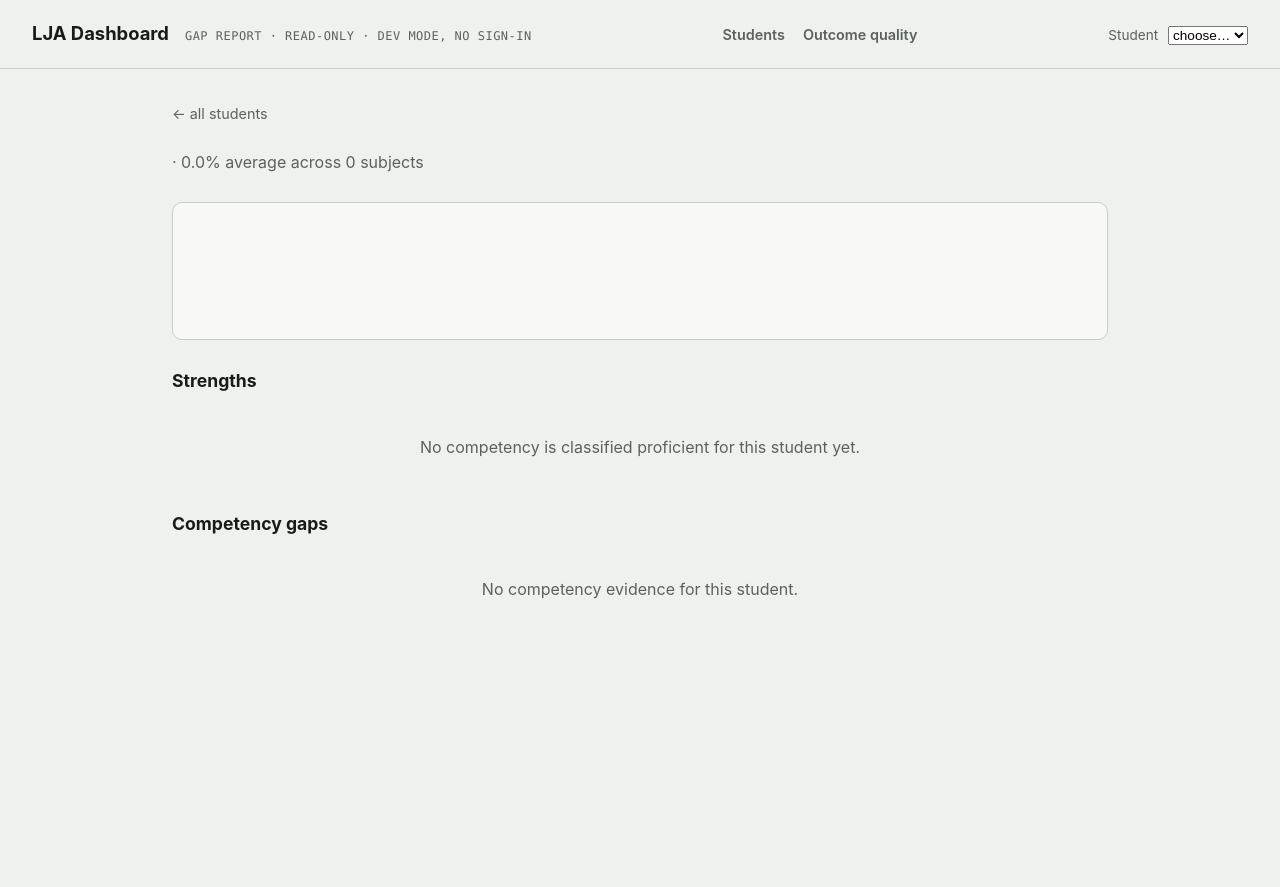
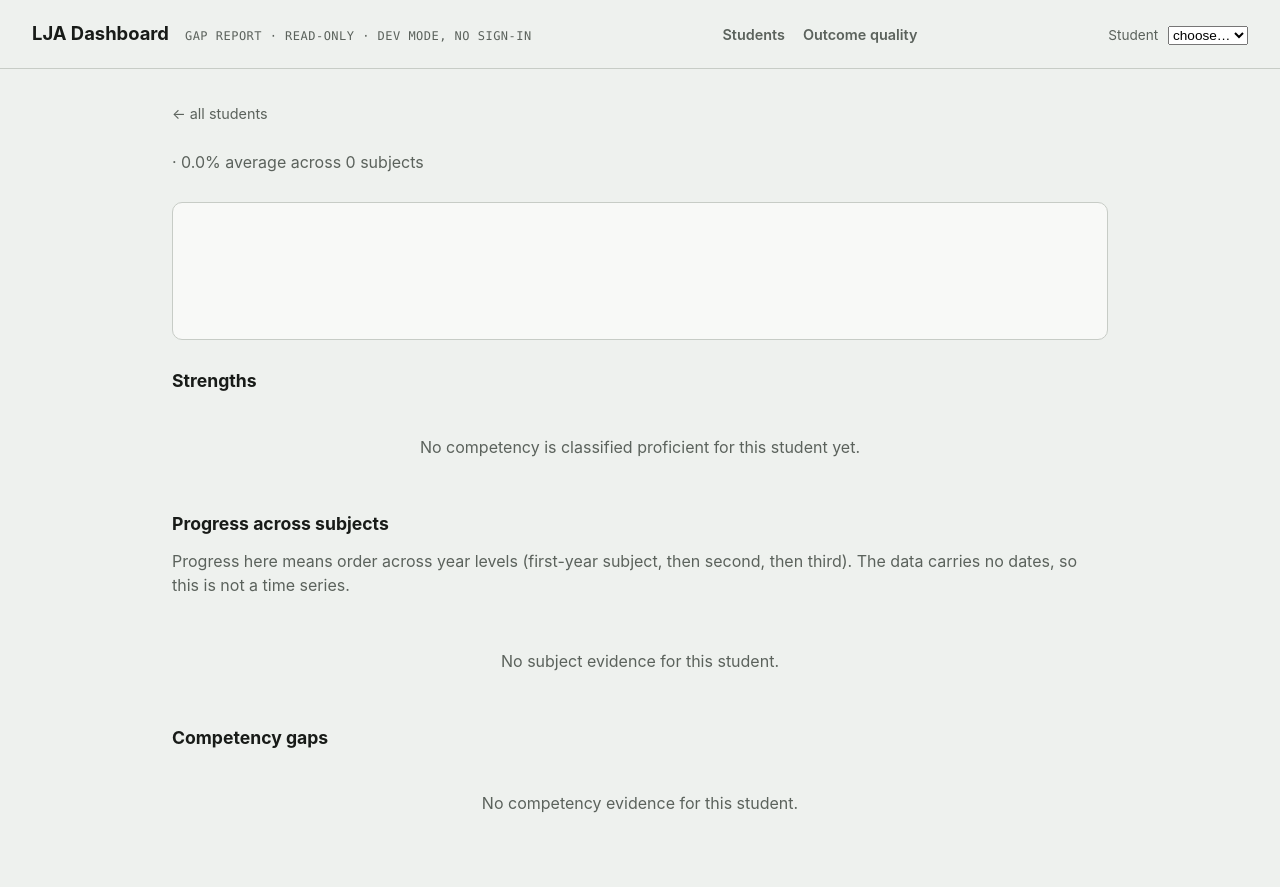
Before and after one commit to yetanotherpassword/LearningJourneyAssistant, a Python web app: template python/lja/dashboard/templates/student.html in a window 1280 px wide. Before the commit the page ends 599 px from the top, so only its background shows below. Run offline with Jinja, Linux system fonts and the light colour scheme; the template is opened without the code that fills it, so the values that code supplies are empty.

Commit message:
IOLG-107: progress across subjects section on the student page
Refs IOLG-107

Pivot the per-gap subject evidence into one row per competency and one
column per subject in year-level order, with the gap card's trend word,
under a line chart of the competencies seen in two or more subjects (gaps
first, capped at eight; the table always has every row). Order, not time:
the page says the data carries no dates. Series colours are eight fixed
tokens validated for colour-vision deficiency in light and dark mode.
Three new tests; the strengths-section helper now stops at the new
heading. README paragraph added.

Co-Authored-By: Claude Fable 5.1 <noreply@anthropic.com>

```diff
--- a/python/lja/dashboard/static/style.css
+++ b/python/lja/dashboard/static/style.css
@@ -15,6 +15,17 @@
   --status-developing-bg: #dde9f7;
   --status-proficient: #2f7a4f;
   --status-proficient-bg: #dcf0e2;
+  /* Categorical series for multi-line charts (progress view). Fixed order,
+     validated for colour-vision deficiency in both modes; never reuse a
+     status colour as a series. */
+  --series-1: #2a78d6;
+  --series-2: #eb6834;
+  --series-3: #1baf7a;
+  --series-4: #eda100;
+  --series-5: #e87ba4;
+  --series-6: #008300;
+  --series-7: #4a3aa7;
+  --series-8: #e34948;
 }
 
 @media (prefers-color-scheme: dark) {
@@ -35,6 +46,14 @@
     --status-developing-bg: #142433;
     --status-proficient: #7fd7a0;
     --status-proficient-bg: #12291c;
+    --series-1: #3987e5;
+    --series-2: #d95926;
+    --series-3: #199e70;
+    --series-4: #c98500;
+    --series-5: #d55181;
+    --series-6: #008300;
+    --series-7: #9085e9;
+    --series-8: #e66767;
   }
 }
 
@@ -275,6 +294,11 @@ th.sortable-header[aria-sort="descending"]::after { content: "\2193"; opacity: 1
 .trend-badge.declining { color: var(--status-persistent); background: var(--status-persistent-bg); }
 .trend-badge.insufficient-evidence { color: var(--muted); background: var(--surface-2); }
 
+/* Progress across subjects (student page): one column per subject in year order. */
+.progress-table td:not(:first-child) { text-align: center; font-variant-numeric: tabular-nums; }
+.progress-table td:last-child { text-align: left; }
+.chart-note { margin: 8px 0 0; color: var(--muted); font-size: 0.85rem; }
+
 .future-subjects {
   border: 1px solid var(--status-isolated-bg);
   background: var(--status-isolated-bg);
--- a/python/lja/dashboard/templates/student.html
+++ b/python/lja/dashboard/templates/student.html
@@ -31,6 +31,38 @@
 </table>
 {% else %}
 <p class="empty-state">No competency is classified proficient for this student yet.</p>
+{% endif %}
+
+<h2>Progress across subjects</h2>
+<p class="dek">
+  Progress here means order across year levels (first-year subject, then second, then third).
+  The data carries no dates, so this is not a time series.
+</p>
+{% if progress_rows %}
+<div class="chart-card">
+  <canvas id="progress-chart" height="110" aria-label="Attainment per competency across subjects in year order" role="img"></canvas>
+  <p id="progress-chart-note" class="chart-note" hidden></p>
+</div>
+<table class="evidence-table progress-table">
+  <thead>
+    <tr>
+      <th>Competency</th>
+      {% for c in progress_subjects %}<th>{{ c }}</th>{% endfor %}
+      <th>Trend</th>
+    </tr>
+  </thead>
+  <tbody>
+    {% for r in progress_rows %}
+    <tr>
+      <td>{{ r.competency_label }} <span class="badge {{ r.classification|replace(' ', '-') }}">{{ r.classification }}</span></td>
+      {% for v in r["values"] %}<td>{% if v is not none %}{{ "%.1f"|format(v) }}%{% else %}&mdash;{% endif %}</td>{% endfor %}
+      <td><span class="trend-badge {{ r.trend|replace(' ', '-') }}">{{ r.trend }}</span></td>
+    </tr>
+    {% endfor %}
+  </tbody>
+</table>
+{% else %}
+<p class="empty-state">No subject evidence for this student.</p>
 {% endif %}
 
 <h2>Competency gaps</h2>
@@ -138,5 +170,52 @@
       plugins: { legend: { display: false } },
     },
   });
+
+  // Progress across subjects: one 2px line per competency, in year order.
+  // Colours come from the --series-N tokens in style.css, assigned in a fixed
+  // order so a competency keeps its colour whatever else is drawn; the legend
+  // and the table carry identity, never colour alone.
+  const progress = {{ progress_chart|safe }};
+  const progressCanvas = document.getElementById("progress-chart");
+  if (progressCanvas && progress.rows.length) {
+    const series = (i) => styles.getPropertyValue(`--series-${(i % 8) + 1}`).trim();
+    new Chart(progressCanvas, {
+      type: "line",
+      data: {
+        labels: progress.labels,
+        datasets: progress.rows.map((r, i) => ({
+          label: r.competency_label,
+          data: r.values,
+          spanGaps: true,
+          borderColor: series(i),
+          backgroundColor: series(i),
+          borderWidth: 2,
+          pointRadius: 4,
+          pointHoverRadius: 6,
+          pointBorderColor: styles.getPropertyValue("--surface").trim(),
+          pointBorderWidth: 2,
+          tension: 0,
+        })),
+      },
+      options: {
+        interaction: { mode: "index", intersect: false },
+        scales: {
+          y: { min: 0, max: 100, title: { display: true, text: "Attainment %" }, grid: { color: styles.getPropertyValue("--line").trim() } },
+          x: { grid: { display: false } },
+        },
+        plugins: {
+          legend: { display: progress.rows.length > 1, position: "bottom" },
+          tooltip: { callbacks: { label: (c) => `${c.dataset.label}: ${c.parsed.y.toFixed(1)}%` } },
+        },
+      },
+    });
+  } else if (progressCanvas) {
+    progressCanvas.closest(".chart-card").hidden = true;
+  }
+  if (progress.omitted > 0) {
+    const note = document.getElementById("progress-chart-note");
+    note.textContent = `Chart shows the first ${progress.rows.length} competencies; ${progress.omitted} more are in the table below.`;
+    note.hidden = false;
+  }
 </script>
 {% endblock %}
```
Also changed, not shown: python/lja/dashboard/app.py (+38 -0 lines), python/tests/test_dashboard.py (+60 -1 lines), python/README.md.
